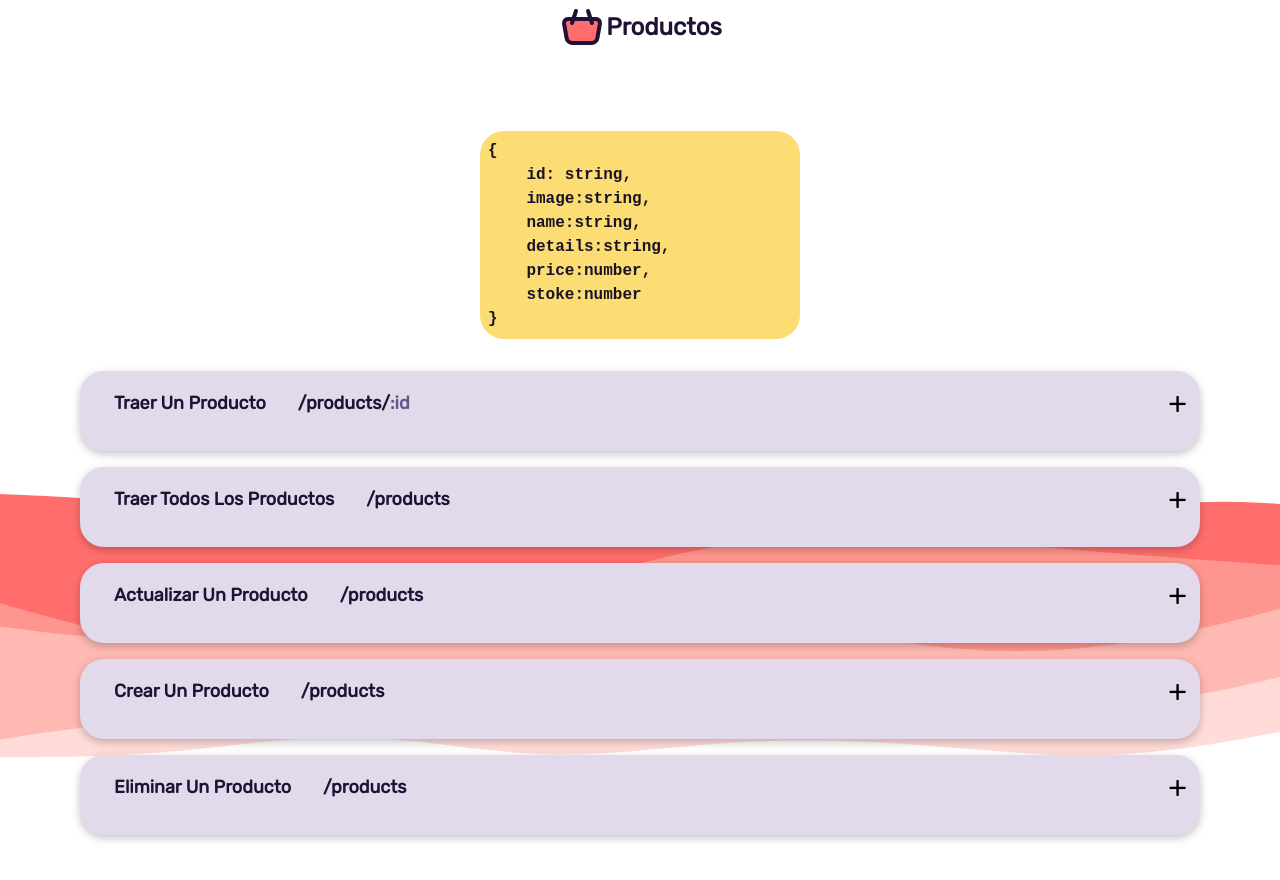
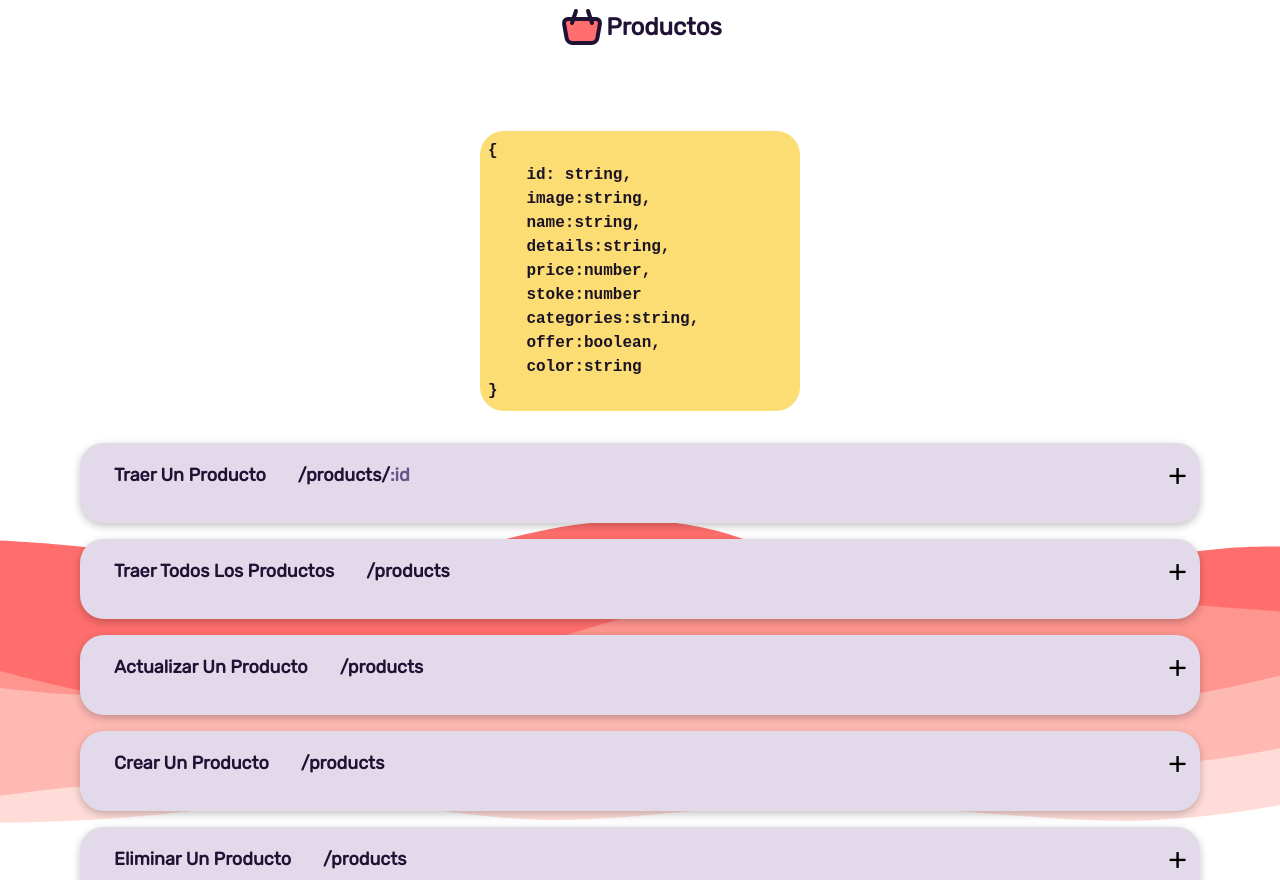
Before and after one commit to LuisEnrDiaz/back-end_shopping, a website: page public/index.html in a window 1280 px wide. Shown: the part 1109-1989 px from the top of the page. Drawn offline with Linux system fonts and the light colour scheme.

Commit message:
Actualizar index.html

```diff
--- a/public/index.html
+++ b/public/index.html
@@ -361,6 +361,9 @@
     details:string,
     price:number,
     stoke:number
+    categories:string,
+    offer:boolean,
+    color:string
 }</pre
                     >
                 </section>
```
